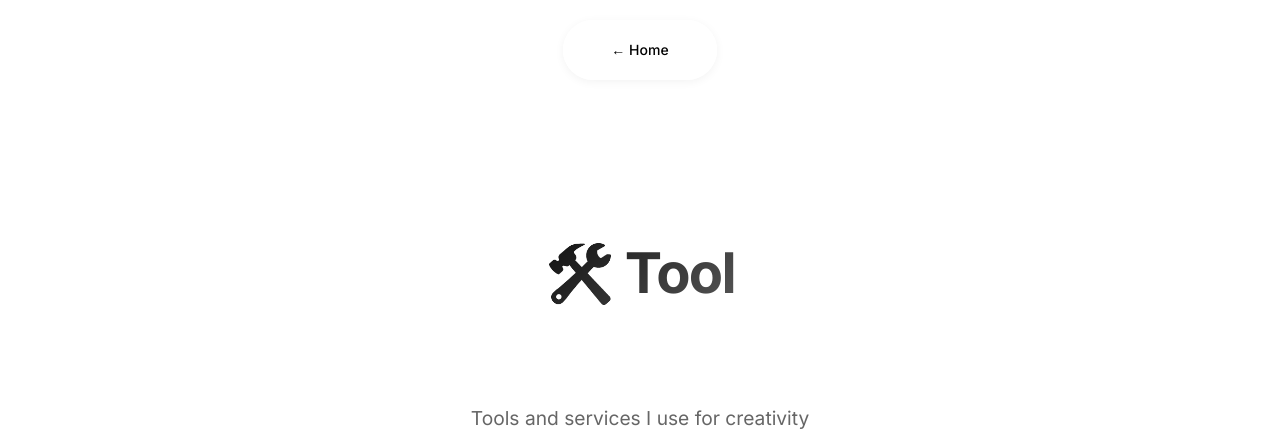
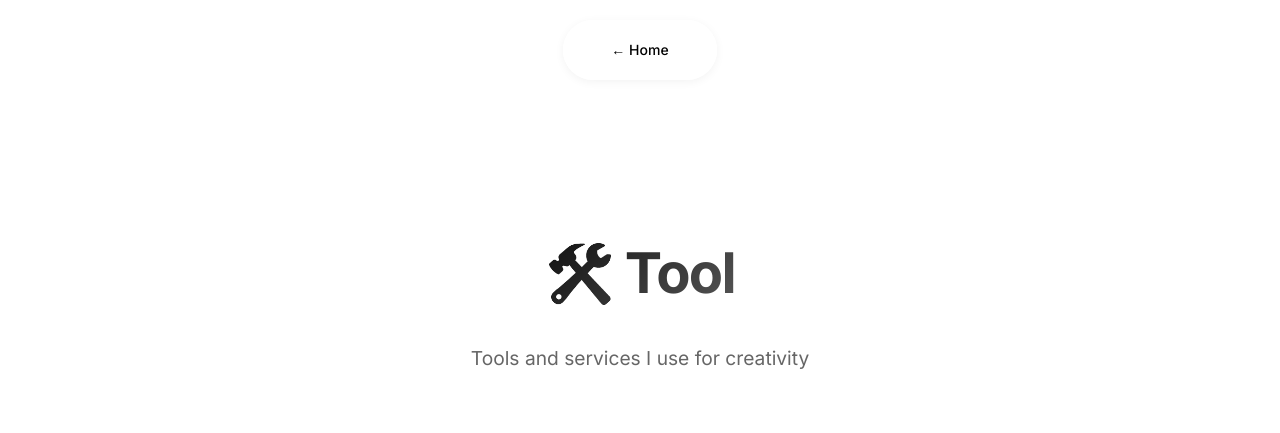
Before and after one commit to v3ttore/Portfolio, a Next.js app in the folder portfolio-nextjs/: page /Portfolio/tools in a window 1280 px wide. Shown: the top 433 px of the page. Built offline with nearby package versions, Linux system fonts and the light colour scheme.

Commit message:
Reduce vertical space between subpage titles and descriptions

```diff
--- a/portfolio-nextjs/src/app/globals.css
+++ b/portfolio-nextjs/src/app/globals.css
@@ -2850,9 +2850,9 @@ img {
     align-items: center;
     justify-content: center;
     gap: 20px;
-    margin-bottom: 20px;
+    margin-bottom: 10px;
     text-align: center;
-    padding: 120px 0 60px;
+    padding: 120px 0 10px;
 }
 
 .youtube-logo {
```
